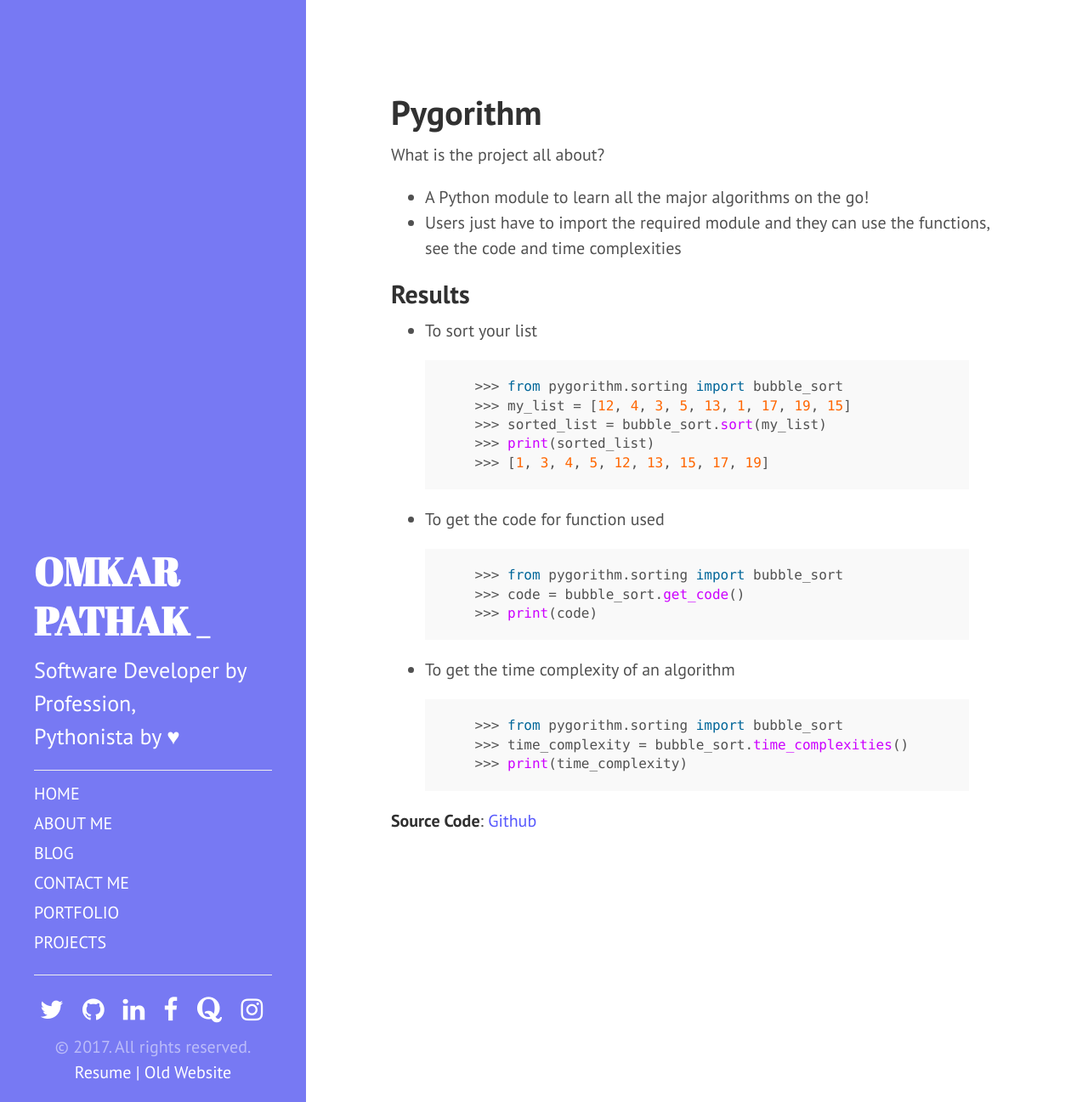
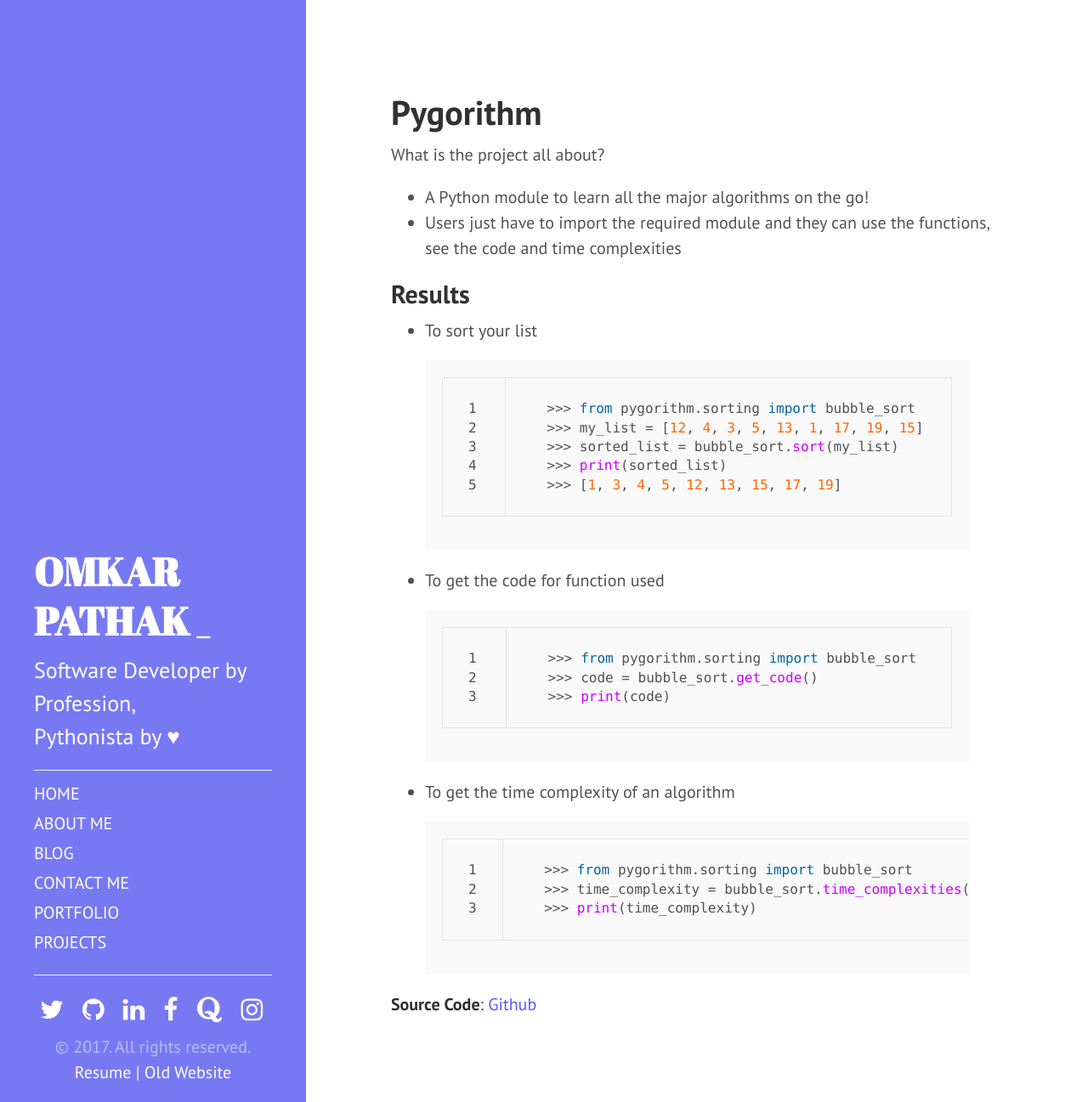
Before and after one commit to OmkarPathak/omkarpathak.github.io, a Jekyll site: the page built from projects/Pygorithm/index.md, in a window 1280 px wide and 1297 px high. Shown: the whole window at 85% size. Built offline with Jekyll 4.4.1, drawn with Linux system fonts in a browser that asks for light colours.

Commit message:
Modified styling for code blocks

```diff
--- a/projects/Pygorithm/index.md
+++ b/projects/Pygorithm/index.md
@@ -14,7 +14,7 @@ What is the project all about?
 
 * To sort your list
 
-{% highlight python %}
+{% highlight python linenos=table%}
     >>> from pygorithm.sorting import bubble_sort
     >>> my_list = [12, 4, 3, 5, 13, 1, 17, 19, 15]
     >>> sorted_list = bubble_sort.sort(my_list)
@@ -24,7 +24,7 @@ What is the project all about?
 
 * To get the code for function used
 
-{% highlight python %}
+{% highlight python linenos=table %}
     >>> from pygorithm.sorting import bubble_sort
     >>> code = bubble_sort.get_code()
     >>> print(code)
@@ -32,7 +32,7 @@ What is the project all about?
 
 * To get the time complexity of an algorithm
 
-{% highlight python %}
+{% highlight python linenos=table %}
     >>> from pygorithm.sorting import bubble_sort
     >>> time_complexity = bubble_sort.time_complexities()
     >>> print(time_complexity)
--- a/public/css/custom.css
+++ b/public/css/custom.css
@@ -59,10 +59,14 @@
 .highlight .vg { color: #033 } /* Name.Variable.Global */
 .highlight .vi { color: #033 } /* Name.Variable.Instance */
 .highlight .il { color: #f60 } /* Literal.Number.Integer.Long */
-
+.highlight pre { white-space: pre; overflow: auto; }
 .css .o,
 .css .o + .nt,
 .css .nt + .nt { color: #999; }
+.code pre{padding: 0;}
+@media only screen and (max-width: 768px){
+  .highlight { width: 100%; margin-left: 1%; margin-right: 1%;}
+}
 
 input[type=text], input[type=password], input[type=email], textarea{
   height: 44px;
```
